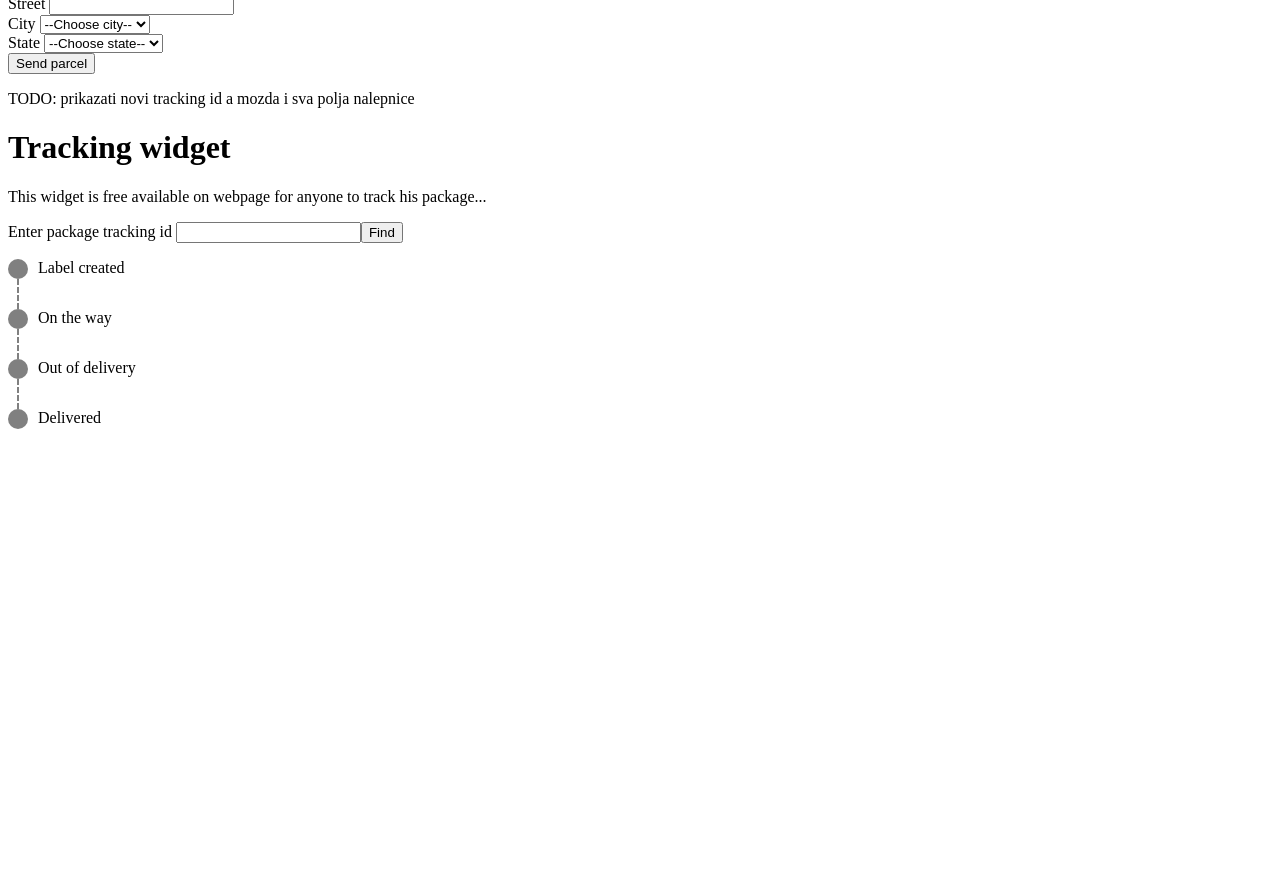
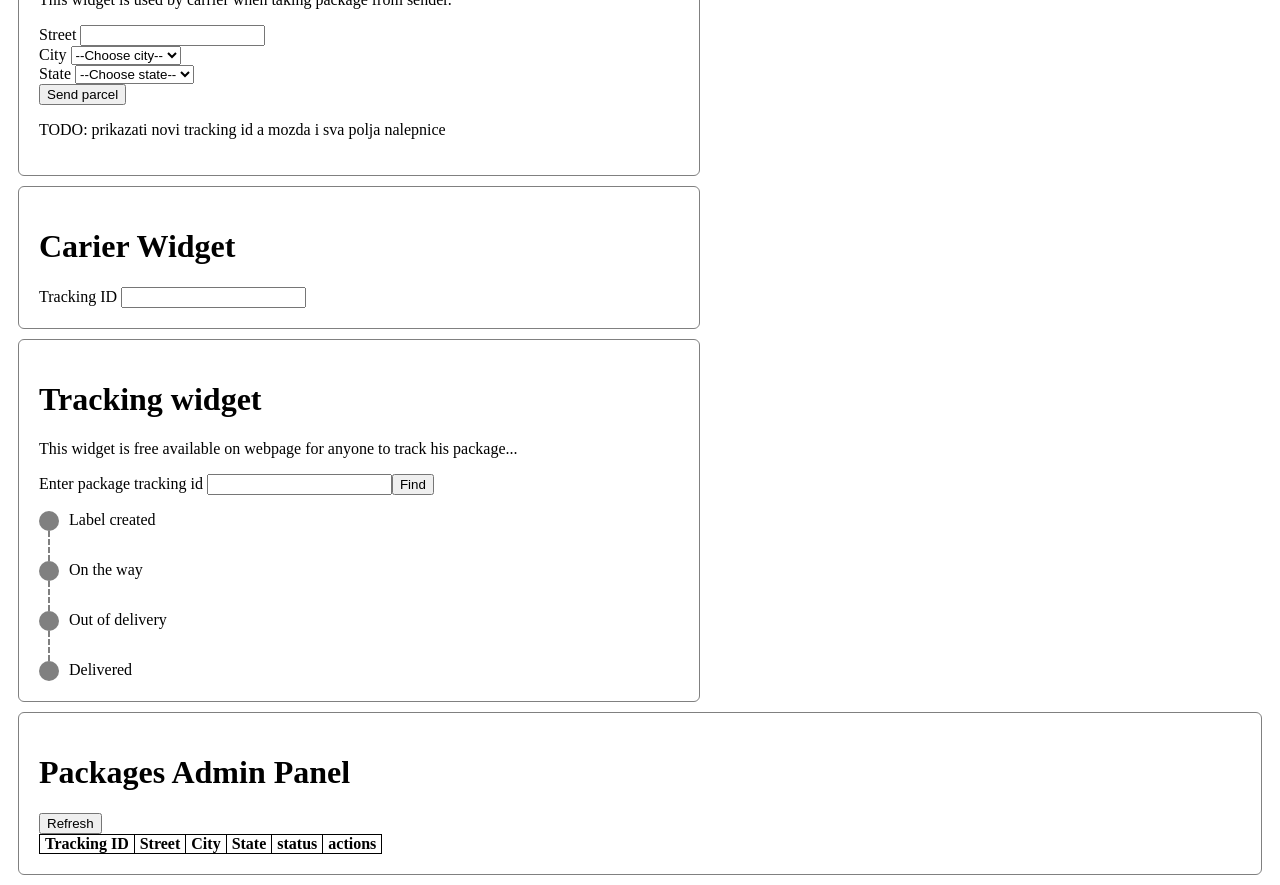
Before and after one commit to bokigolic/postal-app, a React (Create React App) app in the folder postal-react/: page / in a window 1280 px wide. Shown: the part 120-1005 px from the top of the page. Before the commit the page ends 800 px from the top, so only its background shows below. Built offline with nearby package versions, Linux system fonts and the light colour scheme.

Commit message:
package admin panel designed

```diff
--- a/postal-react/src/components/App.js
+++ b/postal-react/src/components/App.js
@@ -1,12 +1,30 @@
+import CarierWidget from "./CarierWidget";
 import NewParcelWidget from "./NewParcelWidget";
+import PackagesAdminPanel from "./PackagesAdminPanel";
 import TrackingWidget from "./TrackingWidget";
+
+
+/*
+TIODO:
+- za sledeci put na backendu treba tabela shipping locations log
+https://www.walmart.com/orders/200010459390398/track/279135078140
+
+i u njoj se vodi dnevnik na svakoj glavnoj posti kad je paket evidentiran, id paketa i naziv regiona i poste u kojoj je paket evidentiran
+i datum i vreme evidntiranja se uupisuje
+
+ili da se zove travel history
+https://www.fedex.com/fedextrack/?trknbr=602953869973&trkqual=12024~602953869973~FDEG
+
+*/
 
 
 function App() {
   return (
     <div className="App">
       <NewParcelWidget />
+      <CarierWidget />
       <TrackingWidget />
+      <PackagesAdminPanel />
     </div>
   );
 }
--- /dev/null
+++ b/postal-react/src/components/CarierWidget.js
@@ -0,0 +1,16 @@
+
+const CarierWidget = () => {
+  return (
+    <div className="panel">
+      <h1>Carier Widget</h1>
+
+      <form>
+      <div>
+        <label>Tracking ID </label>
+        <input type="text"/>
+      </div>
+      </form>
+    </div>
+  )
+};
+export default CarierWidget;
--- a/postal-react/src/components/NewParcelWidget.js
+++ b/postal-react/src/components/NewParcelWidget.js
@@ -52,7 +52,7 @@ const NewParcelWidget = () => {
 
 
   return (
-    <div>
+    <div className='panel'>
       <h1>New Parcel Widget</h1>
       <p>This widget is used by carrier when taking package from sender.</p>
       <form>
--- /dev/null
+++ b/postal-react/src/components/PackagesAdminPanel.js
@@ -0,0 +1,73 @@
+import axios from "axios";
+import { useState } from "react";
+import PackagesAdminPanelItem from "./PackagesAdminPanelItem";
+
+const PackagesAdminPanel = () => {
+
+  const [packages, setPackages] = useState([]);
+
+  const refresh = () => {
+    const url = "http://localhost:3033/packages"
+    axios.get(url)
+      .then((response) => {
+        console.log('response', response);
+        if (response && Array.isArray(response.data)) {
+          setPackages(response.data)
+        }
+      })
+
+  }
+
+  const handleRefresh = (e) => {
+    refresh();
+  }
+
+
+  return (
+    <div className="panel fluid">
+      <h1>Packages Admin Panel</h1>
+
+      <button onClick={handleRefresh}>Refresh</button>
+
+      <table className="packages-table">
+        <thead>
+          <tr>
+            <th>
+              Tracking ID
+            </th>
+            <th>
+              Street
+            </th>
+            <th>
+              City
+            </th>
+            <th>
+              State
+            </th>
+            <th>
+              status
+            </th>
+            <th>
+              actions
+            </th>
+          </tr>
+        </thead>
+        <tbody>
+
+          {
+            packages.map((p) => {
+              return (
+                <PackagesAdminPanelItem key={p.id} p={p} />
+              )
+            })
+          }
+
+
+
+
+        </tbody>
+      </table>
+    </div>
+  );
+};
+export default PackagesAdminPanel;
--- /dev/null
+++ b/postal-react/src/components/PackagesAdminPanelItem.js
@@ -0,0 +1,38 @@
+const PackagesAdminPanelItem = (props) => {
+  const p = props.p;
+
+  const status = p.status;
+  let stepNumber = 0;
+  if (status === "Label Created") {
+    stepNumber = 1;
+  } else if (status === "On the way") {
+    stepNumber = 2;
+  } else if (status === "Out of delivery") {
+    stepNumber = 3;
+  } else if (status === "Delivered") {
+    stepNumber = 4;
+  }
+
+  return (
+    <tr key={p.id}>
+      <td>{p.id}</td>
+      <td>{p.street}</td>
+      <td>{p.city}</td>
+      <td>{p.state}</td>
+      <td>{p.status}</td>
+      <td>
+        <button
+          disabled={stepNumber === 1 ? false : true}
+        >On the way</button>&nbsp;
+        <button
+          disabled={stepNumber === 2 ? false : true}
+        >Location 2</button>&nbsp;
+        <button
+          disabled={stepNumber === 3 ? false : true}>Delivery Carier</button>&nbsp;
+        <button
+          disabled={stepNumber === 4 ? false : true}>Delivered</button>
+      </td>
+    </tr>
+  )
+};
+export default PackagesAdminPanelItem;
--- a/postal-react/src/components/TrackingWidget.js
+++ b/postal-react/src/components/TrackingWidget.js
@@ -43,7 +43,7 @@ const TrackingWidget = () => {
 
 
   return (
-    <div>
+    <div className="panel">
       <h1>Tracking widget</h1>
       <p>This widget is free available on webpage for anyone to track his package...</p>
       <form>
--- a/postal-react/src/scss/style.scss
+++ b/postal-react/src/scss/style.scss
@@ -1,3 +1,15 @@
+.panel {
+  margin: 10px;
+  padding: 20px;
+  border: 1px solid gray;
+  border-radius: 6px;
+  max-width: 640px;
+  &.fluid {
+    max-width: unset;
+  }
+}
+
+
 .tracking-status-steps {
   >div {
     .line {
@@ -40,4 +52,17 @@
     }
 
   }
+
 }
+
+table.packages-table {
+ border: 1px solid black;
+ border-spacing: 0px;
+ border-collapse: collapse;
+
+   th, td {
+     padding: 0px 5px;
+     border: 1px solid black;
+   }
+
+}
```
Also changed, not shown: 1 other file (tests, documents, lock files or other folders).
